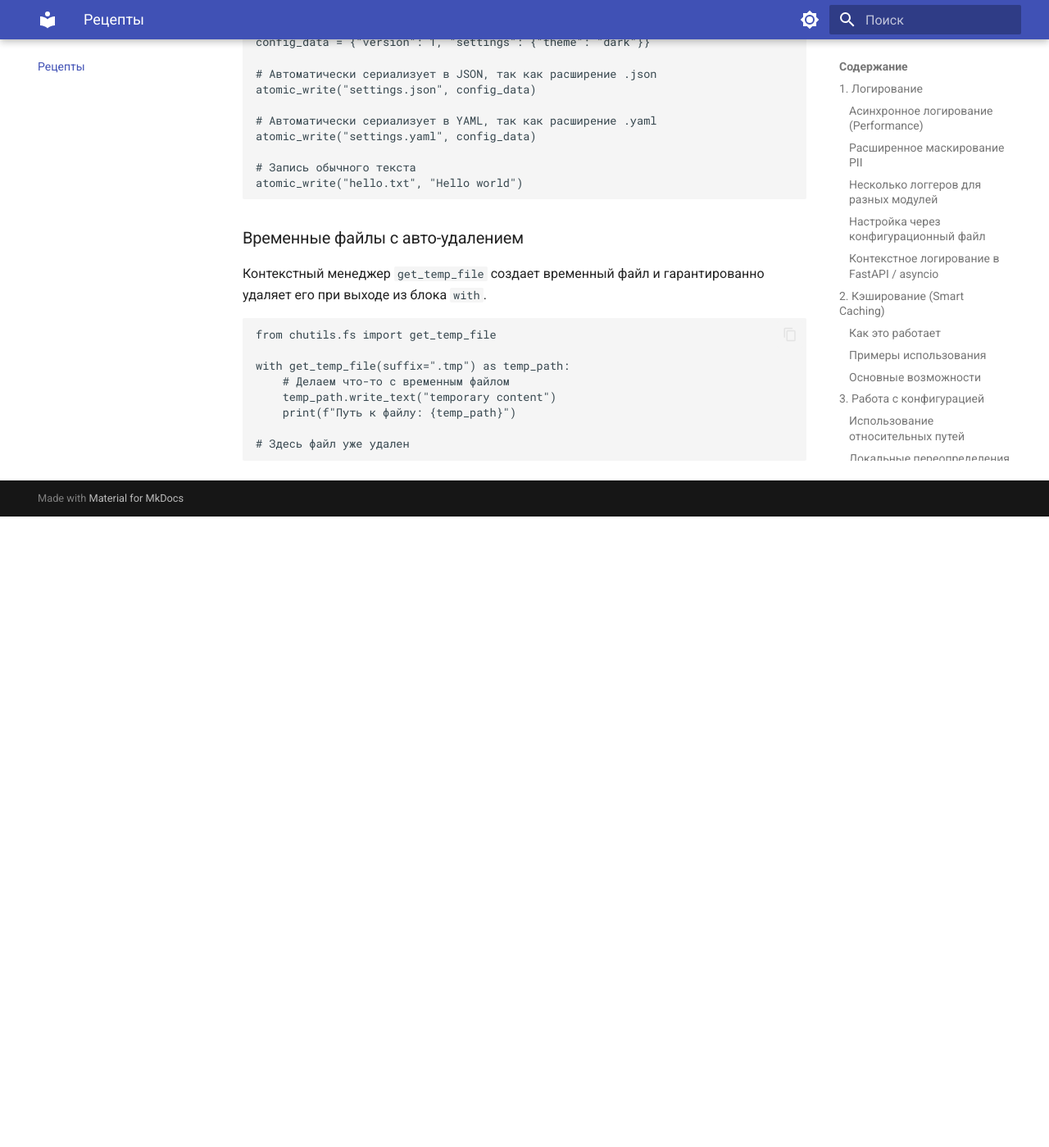
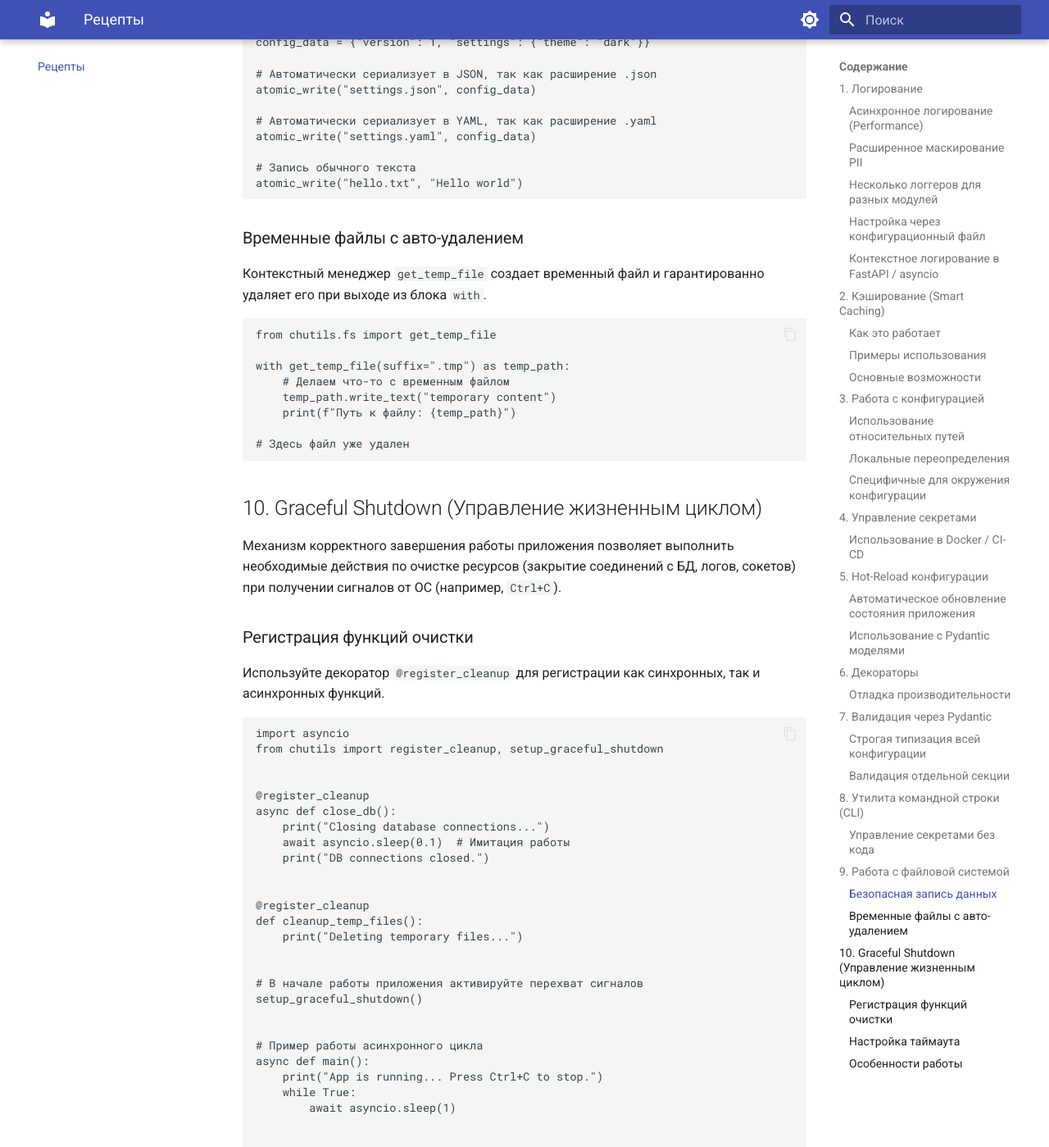
Before and after one commit to Chu4hel/chutils, an MkDocs documentation site: the page built from docs/recipes.md, in a window 1280 px wide and 1400 px high, scrolled down 7887 px. Shown: the whole window at 82% size. Built offline with MkDocs 1.6.1 and Material for MkDocs 9.7.7, drawn with Linux system fonts in a browser that asks for light colours; before the commit the page ends 8517 px from its top, so only the background shows below that; some of the changed text lies outside the part shown.

Commit message:
docs(conductor): Синхронизировать документацию для трека 'Graceful Shutdown'

````diff
--- a/docs/api.md
+++ b/docs/api.md
@@ -55,6 +55,15 @@ members:
 - clear_context
 - ContextFilter
 
+## Модуль `lifecycle` (Управление жизненным циклом)
+
+::: chutils.lifecycle
+options:
+members:
+
+- register_cleanup
+- setup_graceful_shutdown
+
 ## Модуль `secret_manager`
 
 ::: chutils.secret_manager
@@ -64,6 +73,7 @@ members:
 ::: chutils.fs
 options:
 members:
+
 - ensure_dir
 - atomic_write
 - get_temp_file
--- a/docs/recipes.md
+++ b/docs/recipes.md
@@ -384,3 +384,65 @@ with get_temp_file(suffix=".tmp") as temp_path:
 
 # Здесь файл уже удален
 ```
+
+## 10. Graceful Shutdown (Управление жизненным циклом)
+
+Механизм корректного завершения работы приложения позволяет выполнить необходимые действия по очистке ресурсов (закрытие
+соединений с БД, логов, сокетов) при получении сигналов от ОС (например, `Ctrl+C`).
+
+### Регистрация функций очистки
+
+Используйте декоратор `@register_cleanup` для регистрации как синхронных, так и асинхронных функций.
+
+```python
+import asyncio
+from chutils import register_cleanup, setup_graceful_shutdown
+
+
+@register_cleanup
+async def close_db():
+    print("Closing database connections...")
+    await asyncio.sleep(0.1)  # Имитация работы
+    print("DB connections closed.")
+
+
+@register_cleanup
+def cleanup_temp_files():
+    print("Deleting temporary files...")
+
+
+# В начале работы приложения активируйте перехват сигналов
+setup_graceful_shutdown()
+
+
+# Пример работы асинхронного цикла
+async def main():
+    print("App is running... Press Ctrl+C to stop.")
+    while True:
+        await asyncio.sleep(1)
+
+
+if __name__ == "__main__":
+    try:
+        asyncio.run(main())
+    except KeyboardInterrupt:
+        pass
+```
+
+### Настройка таймаута
+
+По умолчанию на выполнение всех функций очистки дается 10 секунд. Вы можете изменить это значение в `config.yml`:
+
+```yaml
+# config.yml
+shutdown:
+  timeout: 5 # Таймаут в секундах
+```
+
+### Особенности работы
+
+1. **LIFO (Last-In-First-Out):** Функции выполняются в обратном порядке их регистрации. Это удобно, если ресурсы зависят
+   друг от друга (например, сначала закрыть логгер, потом БД).
+2. **Log and Continue:** Если одна из функций выбросит исключение, `chutils` залогирует ошибку и продолжит выполнение
+   остальных функций.
+3. **Кроссплатформенность:** На Windows перехватываются `SIGINT` и `SIGTERM`, на Linux/Unix дополнительно `SIGHUP`.
````
